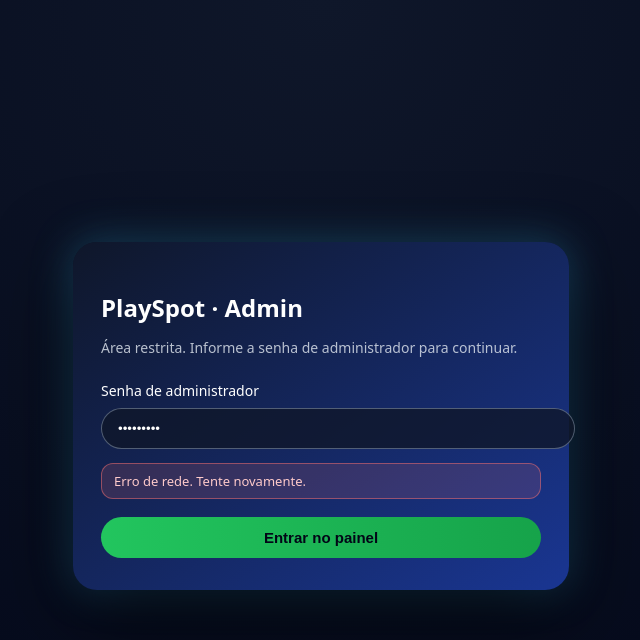
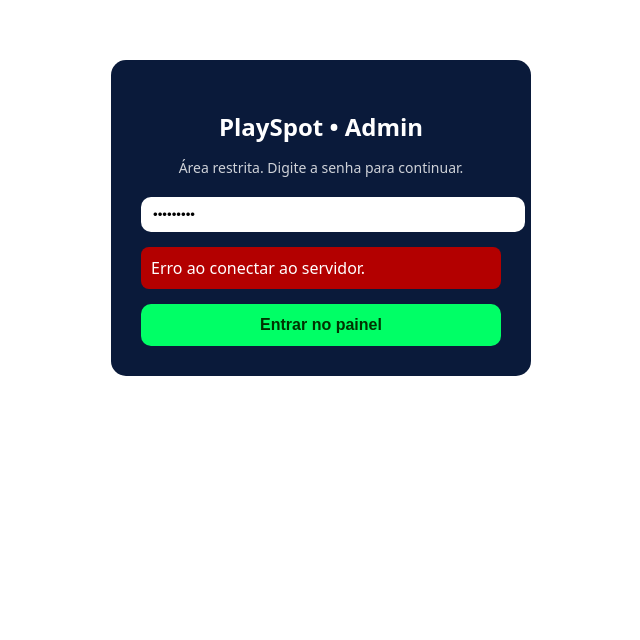
Before and after one commit to efipeesse/playspot---next---supabase, a Next.js app: page /admin/login in a window 1280 px wide. Both pictures are taken after typing "Sample123" into the empty fields and a click on the button "Entrar no painel". Shown: the top 640 px of the page, without its empty margins (319-959 px from the left). Built offline with nearby package versions, Linux system fonts and the light colour scheme; no server answers.

Commit message:
Refactor AdminLoginPage with improved error handling

```diff
--- a/app/admin/login/page.js
+++ b/app/admin/login/page.js
@@ -1,4 +1,7 @@
 "use client";
+
+export const dynamic = "force-dynamic";
+export const fetchCache = "force-no-store";
 
 import { useState } from "react";
 import { useRouter, useSearchParams } from "next/navigation";
@@ -20,129 +23,82 @@
     try {
       const res = await fetch("/api/admin/login", {
         method: "POST",
-        headers: { "Content-Type": "application/json" },
+        headers: {
+          "Content-Type": "application/json",
+        },
         body: JSON.stringify({ password }),
       });
 
       const data = await res.json();
 
-      if (!res.ok) {
-        if (data?.error === "INVALID_PASSWORD") {
-          setError("Senha incorreta.");
-        } else if (data?.error === "SERVER_MISCONFIGURED") {
-          setError("ADMIN_PASSWORD não está configurada no servidor.");
-        } else {
-          setError("Erro ao fazer login. Tente novamente.");
-        }
+      if (!data.success) {
+        setError("Senha incorreta.");
+        setLoading(false);
         return;
       }
 
       router.push(redirectTo);
     } catch (err) {
+      setError("Erro ao conectar ao servidor.");
       console.error(err);
-      setError("Erro de rede. Tente novamente.");
     } finally {
       setLoading(false);
     }
   }
 
   return (
-    <div
-      style={{
-        minHeight: "100vh",
-        display: "flex",
-        alignItems: "center",
-        justifyContent: "center",
-        background: "radial-gradient(circle at top, #0f172a, #020617)",
-        padding: "16px",
-      }}
-    >
+    <div style={{ display: "flex", justifyContent: "center", paddingTop: "60px" }}>
       <form
         onSubmit={handleSubmit}
         style={{
-          width: "100%",
-          maxWidth: "440px",
-          background:
-            "linear-gradient(145deg, rgba(15,23,42,0.95), rgba(30,64,175,0.8))",
-          borderRadius: "24px",
-          padding: "32px 28px",
-          boxShadow:
-            "0 24px 80px rgba(0,0,0,0.70), 0 0 40px rgba(56,189,248,0.35)",
+          width: "360px",
+          background: "#0a1a3a",
+          padding: "30px",
+          borderRadius: "15px",
           color: "white",
         }}
       >
-        <h1 style={{ fontSize: "24px", fontWeight: "700", marginBottom: "8px" }}>
-          PlaySpot · Admin
-        </h1>
-        <p
-          style={{
-            fontSize: "14px",
-            color: "rgba(226,232,240,0.8)",
-            marginBottom: "24px",
-          }}
-        >
-          Área restrita. Informe a senha de administrador para continuar.
+        <h2 style={{ marginBottom: "15px", textAlign: "center" }}>PlaySpot • Admin</h2>
+        <p style={{ opacity: 0.8, fontSize: "14px", marginBottom: "20px", textAlign: "center" }}>
+          Área restrita. Digite a senha para continuar.
         </p>
 
-        <label
-          htmlFor="password"
-          style={{ fontSize: "14px", fontWeight: "500", marginBottom: "8px", display: "block" }}
-        >
-          Senha de administrador
-        </label>
         <input
-          id="password"
           type="password"
           value={password}
           onChange={(e) => setPassword(e.target.value)}
-          placeholder="Digite a senha"
+          placeholder="Senha de administrador"
           style={{
             width: "100%",
-            padding: "12px 16px",
-            borderRadius: "999px",
-            border: "1px solid rgba(148,163,184,0.5)",
-            background: "rgba(15,23,42,0.8)",
-            color: "white",
+            padding: "10px 12px",
+            borderRadius: "10px",
+            border: "none",
             outline: "none",
-            marginBottom: "14px",
+            marginBottom: "15px",
           }}
         />
 
         {error && (
-          <div
-            style={{
-              background: "rgba(248,113,113,0.15)",
-              border: "1px solid rgba(248,113,113,0.5)",
-              color: "#fecaca",
-              borderRadius: "12px",
-              padding: "8px 12px",
-              fontSize: "13px",
-              marginBottom: "14px",
-            }}
-          >
+          <div style={{ background: "#b30000", padding: "10px", borderRadius: "8px", marginBottom: "15px" }}>
             {error}
           </div>
         )}
 
         <button
-          type="submit"
           disabled={loading}
           style={{
             width: "100%",
-            padding: "12px 16px",
-            borderRadius: "999px",
+            padding: "12px",
+            borderRadius: "10px",
+            background: "#00ff66",
+            color: "#003300",
             border: "none",
-            fontWeight: "600",
-            fontSize: "15px",
-            background:
-              "linear-gradient(90deg, #22c55e, #16a34a)",
-            color: "#020617",
-            cursor: loading ? "wait" : "pointer",
-            opacity: loading ? 0.8 : 1,
-            marginTop: "4px",
+            cursor: "pointer",
+            fontSize: "16px",
+            fontWeight: "bold",
           }}
         >
-          {loading ? "Entrando..." : "Entrar no painel"}
+          {loading ? "Validando..." : "Entrar no painel"}
         </button>
       </form>
     </div>
```
